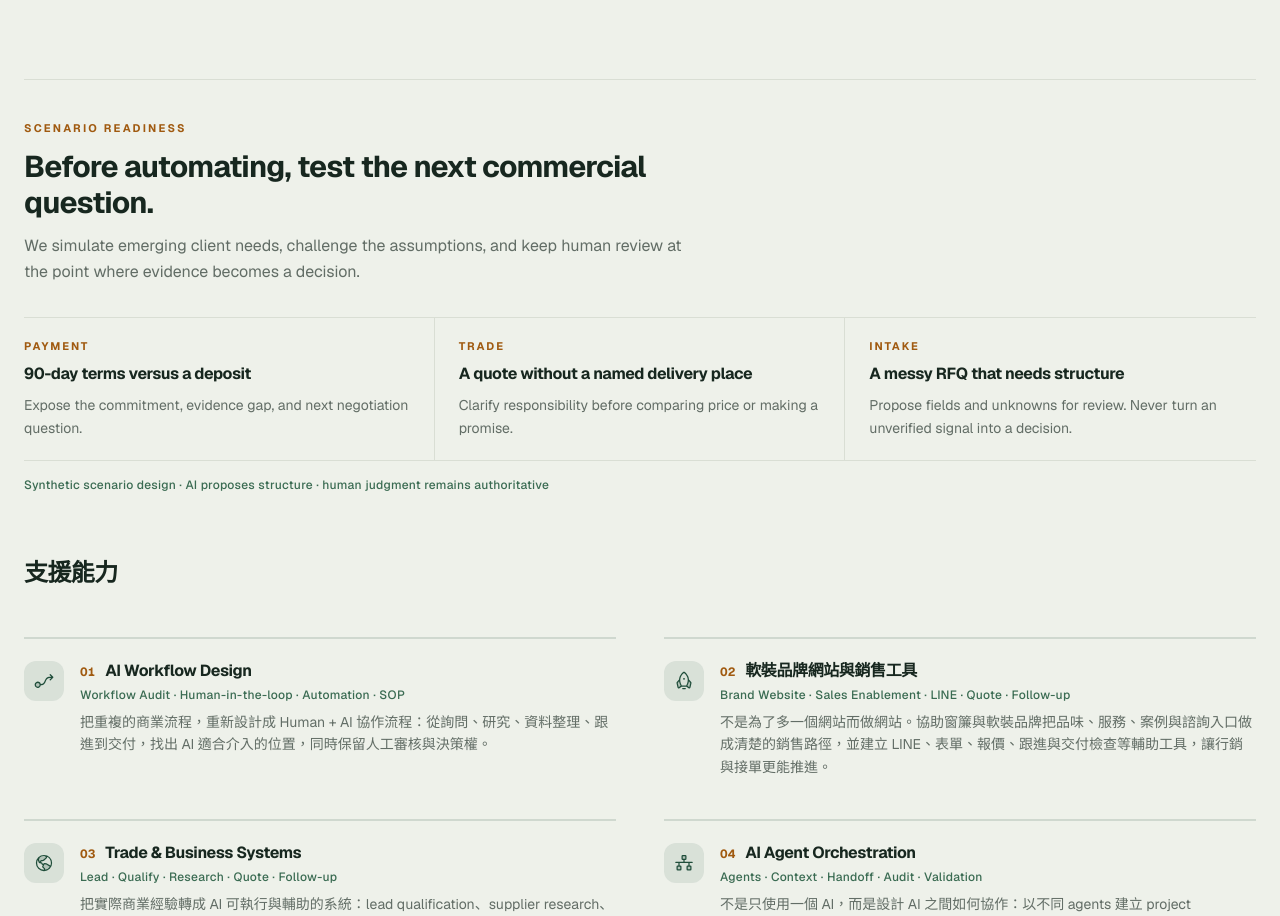
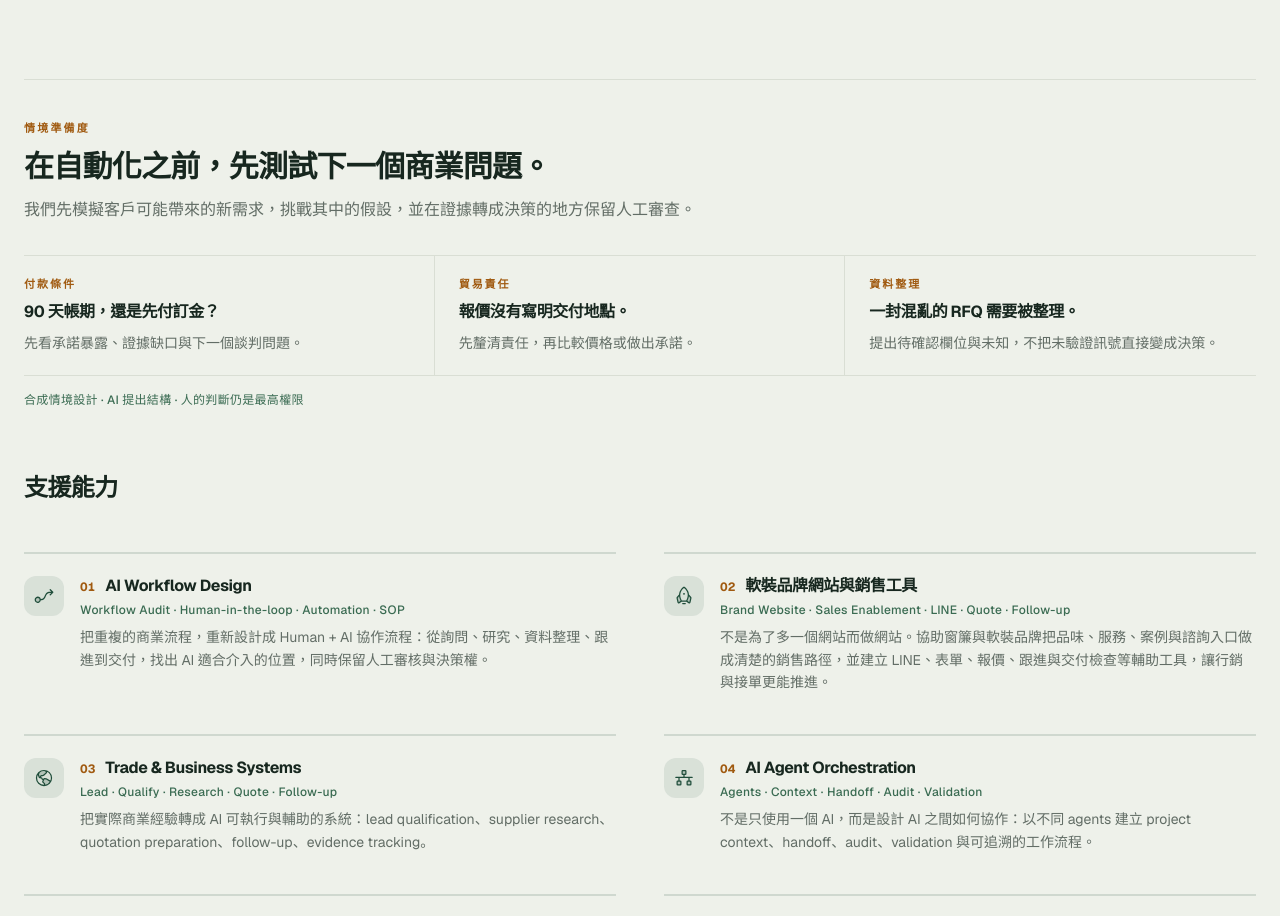
Before and after one commit to apchen1978/pauls-tradecraft, a React (Vite) app: page / in a window 1280 px wide. Shown: the part 8680-9596 px from the top of the page. Built offline with nearby package versions, Linux system fonts and the light colour scheme.

Commit message:
fix: localize scenario readiness in zh-TW

```diff
--- a/src/i18n.jsx
+++ b/src/i18n.jsx
@@ -88,15 +88,15 @@ const dict = {
         cddCta: "開啟商務決策工作台",
       },
       demandLab: {
-        eyebrow: "SCENARIO READINESS",
-        title: "Before automating, test the next commercial question.",
-        intro: "We simulate emerging client needs, challenge the assumptions, and keep human review at the point where evidence becomes a decision.",
+        eyebrow: "情境準備度",
+        title: "在自動化之前，先測試下一個商業問題。",
+        intro: "我們先模擬客戶可能帶來的新需求，挑戰其中的假設，並在證據轉成決策的地方保留人工審查。",
         cases: [
-          { label: "PAYMENT", title: "90-day terms versus a deposit", body: "Expose the commitment, evidence gap, and next negotiation question." },
-          { label: "TRADE", title: "A quote without a named delivery place", body: "Clarify responsibility before comparing price or making a promise." },
-          { label: "INTAKE", title: "A messy RFQ that needs structure", body: "Propose fields and unknowns for review. Never turn an unverified signal into a decision." },
+          { label: "付款條件", title: "90 天帳期，還是先付訂金？", body: "先看承諾暴露、證據缺口與下一個談判問題。" },
+          { label: "貿易責任", title: "報價沒有寫明交付地點。", body: "先釐清責任，再比較價格或做出承諾。" },
+          { label: "資料整理", title: "一封混亂的 RFQ 需要被整理。", body: "提出待確認欄位與未知，不把未驗證訊號直接變成決策。" },
         ],
-        note: "Synthetic scenario design · AI proposes structure · human judgment remains authoritative",
+        note: "合成情境設計 · AI 提出結構 · 人的判斷仍是最高權限",
       },
       items: [
         {
```
